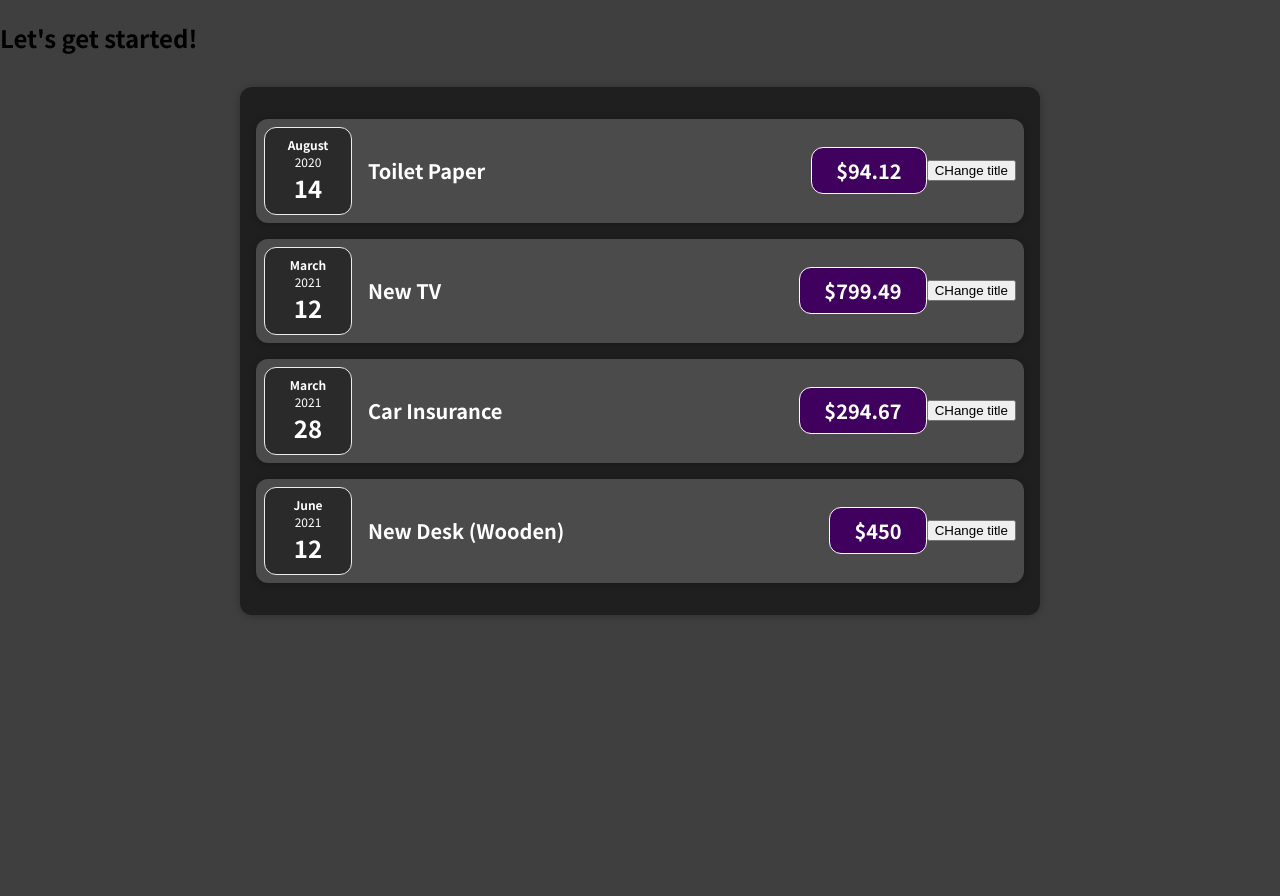
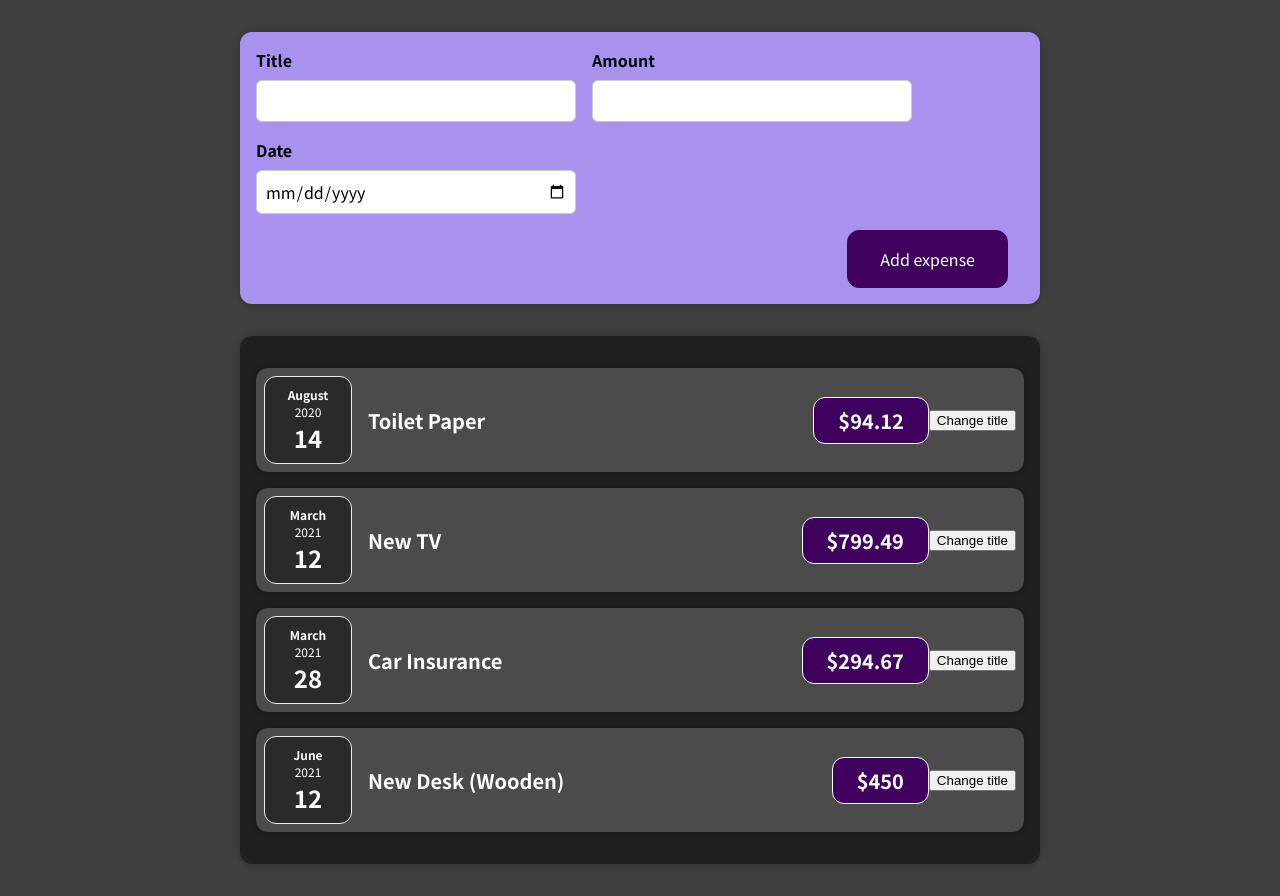
Before and after one commit to souvik150/React-Expense-Tracker, a React (Create React App) app: page / in a window 1280 px wide. Before the commit the page ends 800 px from the top, so only its background shows below. Built offline with nearby package versions, Linux system fonts and the light colour scheme.

Commit message:
Adds input field

```diff
--- a/src/App.js
+++ b/src/App.js
@@ -1,4 +1,6 @@
 import Expenses from "./components/Expenses/Expenses";
+
+import NewExpense from "./components/NewExpense/NewExpense";
 
 const App = () => {
   const expenses = [
@@ -25,7 +27,7 @@ const App = () => {
 
   return (
     <div>
-      <h2>Let's get started!</h2>
+      <NewExpense />
       <Expenses expenses={expenses} />
     </div>
   );
--- a/src/components/Expenses/ExpenseItem.jsx
+++ b/src/components/Expenses/ExpenseItem.jsx
@@ -1,16 +1,25 @@
+import { useState } from "react";
+
 import ExpenseDate from "./ExpenseDate";
 import Card from "../UI/Card";
 import "./ExpenseItem.css";
 
 const ExpenseItem = (props) => {
+  const [title, setTitle] = useState(props.title);
+
+  const clickHandler = () => {
+    setTitle("Updated !!");
+    console.log(title);
+  };
+
   return (
     <Card className="expense-item">
       <ExpenseDate date={props.date} />
       <div className="expense-item__description">
-        <h2>{props.title}</h2>
+        <h2>{title}</h2>
         <div className="expense-item__price">${props.amount}</div>
       </div>
-      <button>CHange title</button>
+      <button onClick={clickHandler}>Change title</button>
     </Card>
   );
 };
--- /dev/null
+++ b/src/components/NewExpense/ExpenseForm.css
@@ -0,0 +1,26 @@
+.new-expense__controls {
+  display: flex;
+  flex-wrap: wrap;
+  gap: 1rem;
+  margin-bottom: 1rem;
+  text-align: left;
+}
+
+.new-expense__control label {
+  font-weight: bold;
+  margin-bottom: 0.5rem;
+  display: block;
+}
+
+.new-expense__control input {
+  font: inherit;
+  padding: 0.5rem;
+  border-radius: 6px;
+  border: 1px solid #ccc;
+  width: 20rem;
+  max-width: 100%;
+}
+
+.new-expense__actions {
+  text-align: right;
+}
--- /dev/null
+++ b/src/components/NewExpense/ExpenseForm.jsx
@@ -0,0 +1,68 @@
+/* eslint-disable no-unused-vars */
+import React, { useState } from "react";
+
+import "./ExpenseForm.css";
+
+const ExpenseForm = () => {
+  const [enteredTitle, setEnteredTitle] = useState("");
+  const [enteredAmount, setEnteredAmount] = useState("");
+  const [enteredDate, setEnteredDate] = useState("");
+
+  const titleChangeHandler = (event) => {
+    setEnteredTitle(event.target.value);
+  };
+
+  const amountChangeHandler = (event) => {
+    setEnteredAmount(event.target.value);
+  };
+
+  const dateChangeHandler = (event) => {
+    setEnteredDate(event.target.value);
+  };
+
+  const submitHandler = (event) => {
+    event.preventDefault();
+
+    const expenseData = {
+      title: enteredTitle,
+      amount: enteredAmount,
+      date: new Date(enteredDate),
+    };
+
+    console.log(expenseData);
+  };
+
+  return (
+    <form onSubmit={submitHandler}>
+      <div className="new-expense__controls">
+        <div className="new-expense__control">
+          <label>Title</label>
+          <input type="text" onChange={titleChangeHandler} />
+        </div>
+        <div className="new-expense__control">
+          <label>Amount</label>
+          <input
+            type="number"
+            min="0.01"
+            step="0.01"
+            onChange={amountChangeHandler}
+          />
+        </div>
+        <div className="new-expense__control">
+          <label>Date</label>
+          <input
+            type="date"
+            min="2019-01-01"
+            max="2022-12-31"
+            onChange={dateChangeHandler}
+          />
+        </div>
+      </div>
+      <div className="new-expense__actions">
+        <button type="submit">Add expense</button>
+      </div>
+    </form>
+  );
+};
+
+export default ExpenseForm;
--- /dev/null
+++ b/src/components/NewExpense/NewExpense.css
@@ -0,0 +1,38 @@
+.new-expense {
+  background-color: #a892ee;
+  padding: 1rem;
+  margin: 2rem auto;
+  width: 50rem;
+  max-width: 95%;
+  border-radius: 12px;
+  text-align: center;
+  box-shadow: 0 1px 8px rgba(0, 0, 0, 0.25);
+}
+
+.new-expense button {
+  font: inherit;
+  cursor: pointer;
+  padding: 1rem 2rem;
+  border: 1px solid #40005d;
+  background-color: #40005d;
+  color: white;
+  border-radius: 12px;
+  margin-right: 1rem;
+}
+
+.new-expense button:hover,
+.new-expense button:active {
+  background-color: #510674;
+  border-color: #510674;
+}
+
+.new-expense button.alternative {
+  color: #220131;
+  border-color: transparent;
+  background-color: transparent;
+}
+
+.new-expense button.alternative:hover,
+.new-expense button.alternative:active {
+  background-color: #ddb3f8;
+}
--- /dev/null
+++ b/src/components/NewExpense/NewExpense.jsx
@@ -0,0 +1,14 @@
+import React from "react";
+import "./NewExpense.css";
+
+import ExpenseForm from "./ExpenseForm";
+
+const NewExpense = () => {
+  return (
+    <div className="new-expense">
+      <ExpenseForm />
+    </div>
+  );
+};
+
+export default NewExpense;
```
Also changed, not shown: src/index.js (+4 -4 lines), 1 other file (tests, documents, lock files or other folders).
